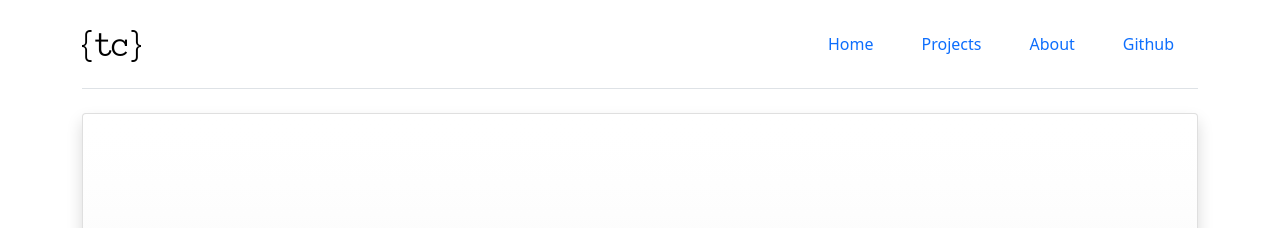
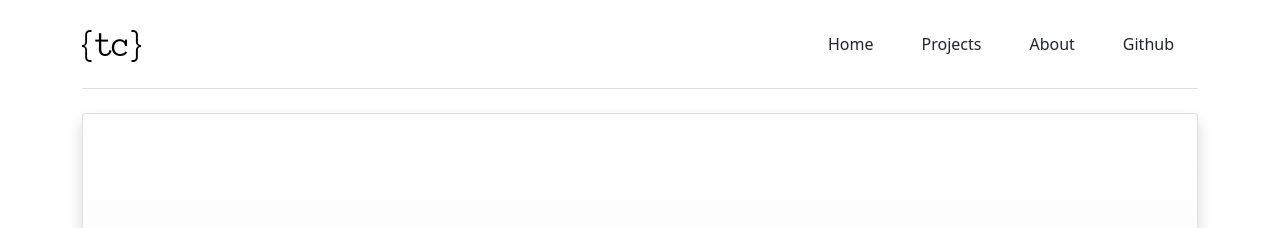
Before and after one commit to acavella/dev.cavella.com, a Jekyll site: the page built from index.md, in a window 1280 px wide. Shown: the top 228 px of the page. Built offline with Jekyll 4.4.1, drawn with Linux system fonts in a browser that asks for light colours.

Commit message:
update text-dark on link not li

```diff
--- a/_includes/navigation.html
+++ b/_includes/navigation.html
@@ -1,5 +1,5 @@
 <ul class="nav col-12 col-md-auto mb-2 justify-content-end mb-md-0">
   {% for item in site.data.navigation %}
-  <li class="nav-link px-2 text-dark"><a href="{{ item.link }}" class="nav-link">{{ item.name }}</a></li>
+  <li class="nav-link px-2"><a href="{{ item.link }}" class="nav-link text-dark">{{ item.name }}</a></li>
   {% endfor %}
 </ul>
```
